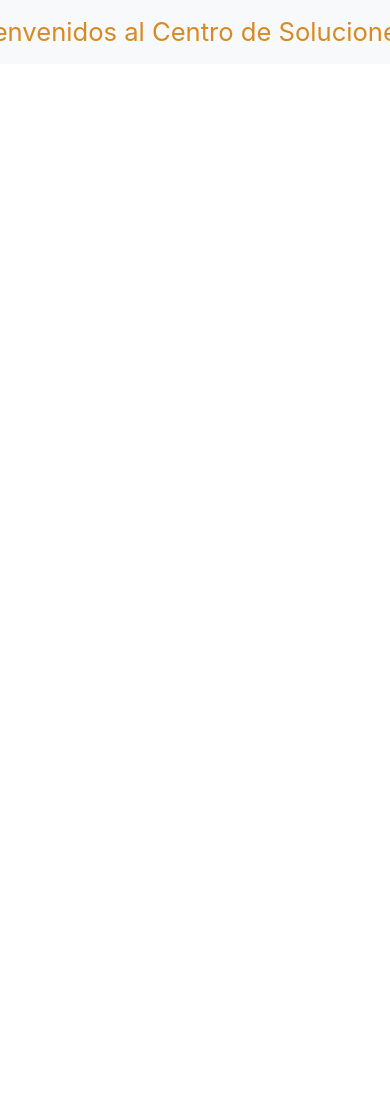
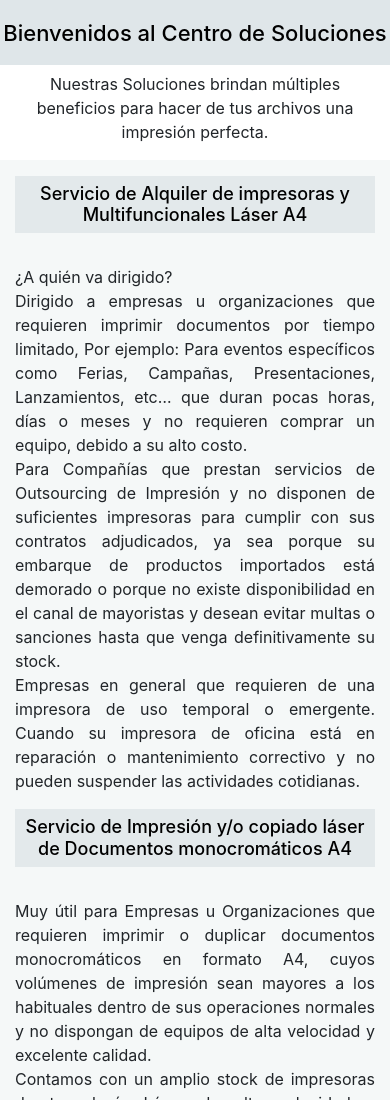
Before and after one commit to printer-uio/solucion, a plain HTML site: page soluciones.html in a window 390 px wide. Shown: the top 1100 px of the page. Before the commit the page ends 844 px from the top, so only its background shows below. Drawn offline with Linux system fonts and the light colour scheme.

Commit message:
pagina servicios

```diff
--- a/csspers/main.css
+++ b/csspers/main.css
@@ -160,6 +160,39 @@
         text-align: center;
         color: #d88922;
     }
+    /*pagina soluciones*/
+
+    .sol-titulo{
+        background-color: rgba(223, 230, 233,1);
+        text-align: center;
+        color: black;
+        font-size: 22px;
+        padding-top: 5%;
+        padding-bottom: 5%;
+    }
+    .sol-letraini{
+        padding-top: 20%;
+        text-align: center;
+    }
+    .ser-alqui{
+        background-color: rgba(223, 230, 233,0.3);
+        padding-top: 4%;
+
+    }
+    #alqui-titu{
+        text-align: center;
+        font-size: 18px;
+        color:black;
+        background-color: rgba(223, 230, 233,0.8);
+        padding: 2%;
+
+    }
+    #alqui-text{
+        text-align: justify;
+
+    }
+
+
 }
 /*sm*/
 @media(min-width:576px) and (max-width:767px){
--- a/soluciones.html
+++ b/soluciones.html
@@ -12,19 +12,41 @@
     <link rel="shortcut icon" href="img/printer2.ico" type="image/x-icon">
 </head>
 <body>
-    <div class="container-fluid">
+    <div class="container-fluid sol-ti-banda">
         <div class="row">
             <div class="col">
-                <nav class="navbar fixed-top navbar-expand-lg navbar-light bg-light justify-content-center">
-                    <a class="navbar-brand" style="color: #d88922;font-size: 160%;">Bienvenidos al Centro de Soluciones</a>
-                </nav>
-
+                <h3 class="fixed-top sol-titulo">
+                    Bienvenidos al Centro de Soluciones
+                </h3>
+            </div>
+        </div>
+        <div class="row">
+            <div class="col">
+                <p class="sol-letraini">Nuestras Soluciones brindan múltiples beneficios para hacer de tus archivos una impresión perfecta.</p>
+            </div>
+        </div>
+        <div class="row">
+            <div class="col-12 col-sm-7 ser-alqui">
+                <h3 id="alqui-titu">Servicio de Alquiler de impresoras y Multifuncionales Láser A4</h3>
+                <p id="alqui-text"><br>¿A quién va dirigido? <br>
+                    Dirigido a empresas u organizaciones que requieren imprimir documentos por tiempo limitado, Por ejemplo: Para eventos específicos como Ferias, Campañas, Presentaciones, Lanzamientos, etc…  que duran pocas horas, días o meses y no requieren comprar un equipo, debido a su alto costo.<br>
+                    Para Compañías que prestan servicios de Outsourcing de Impresión y no disponen de suficientes impresoras para cumplir con sus contratos adjudicados, ya sea porque su embarque de productos importados está demorado o porque no existe disponibilidad en el canal de mayoristas y desean evitar multas o sanciones hasta que venga definitivamente su stock.<br>
+                    Empresas en general que requieren de una impresora de uso temporal o emergente. Cuando su impresora de oficina está en reparación o mantenimiento correctivo y no pueden suspender las actividades cotidianas.
+                </p>
+                <h3 id="alqui-titu">Servicio de Impresión y/o copiado láser de Documentos monocromáticos A4</h3>
+                <p id="alqui-text"><br>Muy útil para Empresas u Organizaciones que requieren imprimir o duplicar documentos monocromáticos en formato A4, cuyos volúmenes de impresión sean mayores a los habituales dentro de sus operaciones normales y no dispongan de equipos de alta velocidad y excelente calidad.<br>
+                    Contamos con un amplio stock de impresoras de tecnología Láser de alta velocidad y excelente calidad de impresión para satisfacer a cada cliente sus necesidades particulares.</p>
+                <h3 id="alqui-titu">Servicio de Escaneo de documentos</h3>
+                <p id="alqui-text"><br>Contamos con equipos de escaneo de documentos que permiten transformar a formato digital los documentos físicos que las Empresas e Instituciones tienen almacenados en sus oficinas o bodegas, ocupando gran espacio, expuestos a ambientes inadecuados y con riesgo a deterioro o pérdida de información con el paso del tiempo.<br>Printer Uio pone a su disposición el Servicio de escaneo de documentos, una solución diseñada para cada cliente que desee conservar sus documentos en formato digital.</p>
+            </div>
+            <div class="col-12 col-sm-5 sol-main-img">
+                <img id="imgsol"class="sol-img" src="img/Oficina.jpg" alt="logo">
             </div>
 
         </div>
 
+
     </div>
-
 
 
 
@@ -33,6 +55,5 @@
     <script src="js/jquery-3.5.1.slim.min.js"></script>
     <script src="js/popper.min.js"></script>
     <script src="js/bootstrap.min.js"></script>
-
 </body>
 </html>
```
Also changed, not shown: index.html (+0 -1 lines), img/Oficina.jpg (added).
